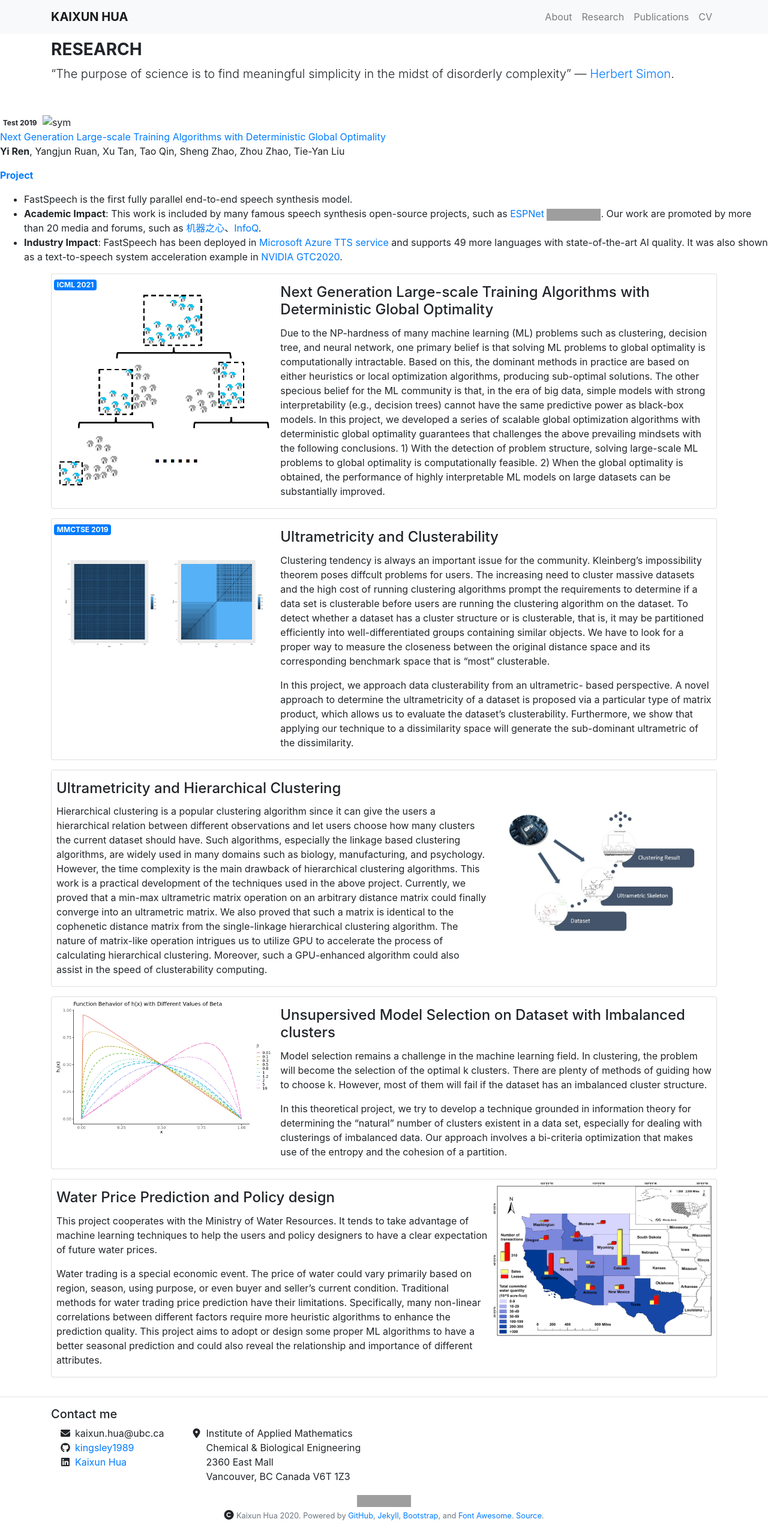
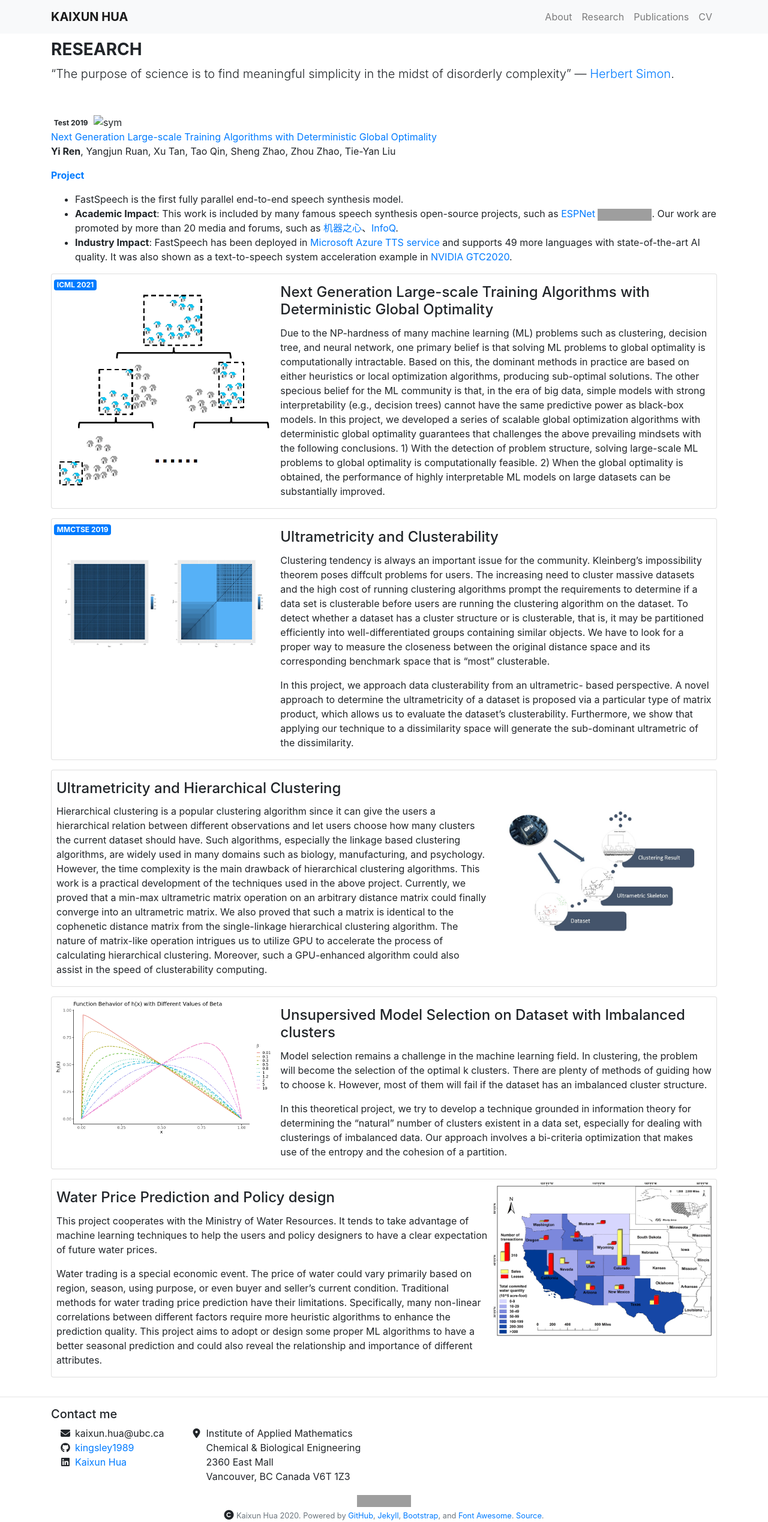
Before and after one commit to kingsley1989/kingsley1989.github.io, a Jekyll site: the page built from _pages/research.md, in a window 1280 px wide. Shown: the whole page at 60% size. Built offline with Jekyll 4.4.1, drawn with Linux system fonts in a browser that asks for light colours; nearby versions of some CDN libraries; grey boxes are pictures that could not be loaded.

Commit message:
research layout

```diff
--- a/_layouts/research.html
+++ b/_layouts/research.html
@@ -11,6 +11,11 @@
   </div>
 </div>
 
+<div class="container">
+
+  <!-- This row gives a research overview. -->
+  <div class="row">
+    <div class="col">
       <div class="paper-box">
         <div class="paper-box-image">
           <div>
@@ -28,20 +33,15 @@
           </ul>
         </div>
       </div>
-
-<div class="container">
-
-  <!-- This row gives a research overview. -->
-  <!-- <div class="row">
-    <div class="col">
-      <div class="card mb-3 border-0">
+      <!-- <div class="card mb-3 border-0">
         <div class="card-body">
           <h4 class="card-title">Overview</h4>
           <p class="card-text"> {{ page.overview | markdownify }} </p>
         </div>
+      </div> -->
     </div>
   </div>
-  </div> -->
+
 
   <!-- Each of the subsequent rows is a bootstrap card w/a research project description -->
   {% for research in site.data.research %}
```
Lines whose indentation alone changed are shown as unchanged.
